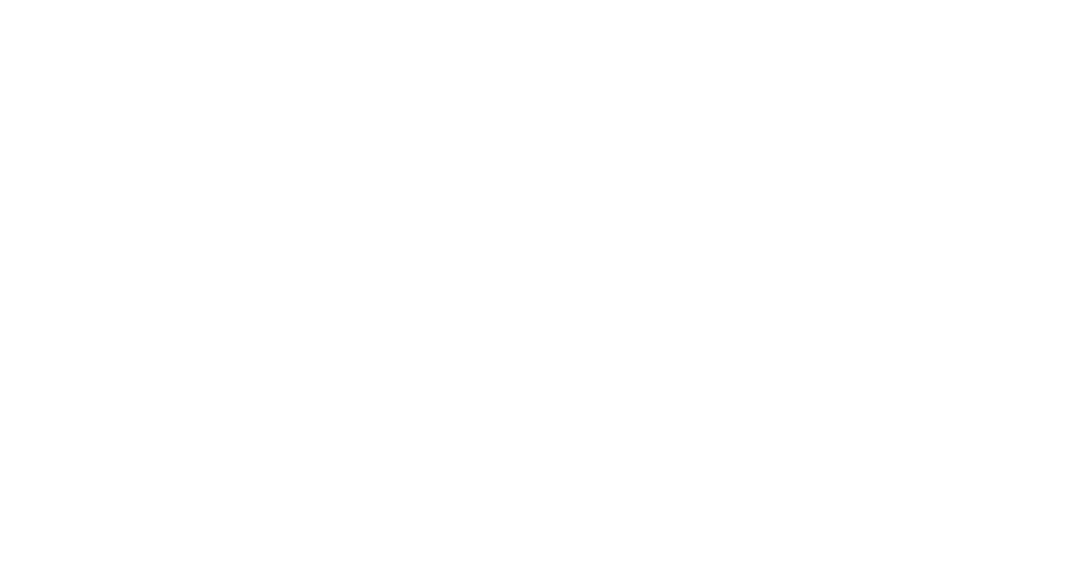
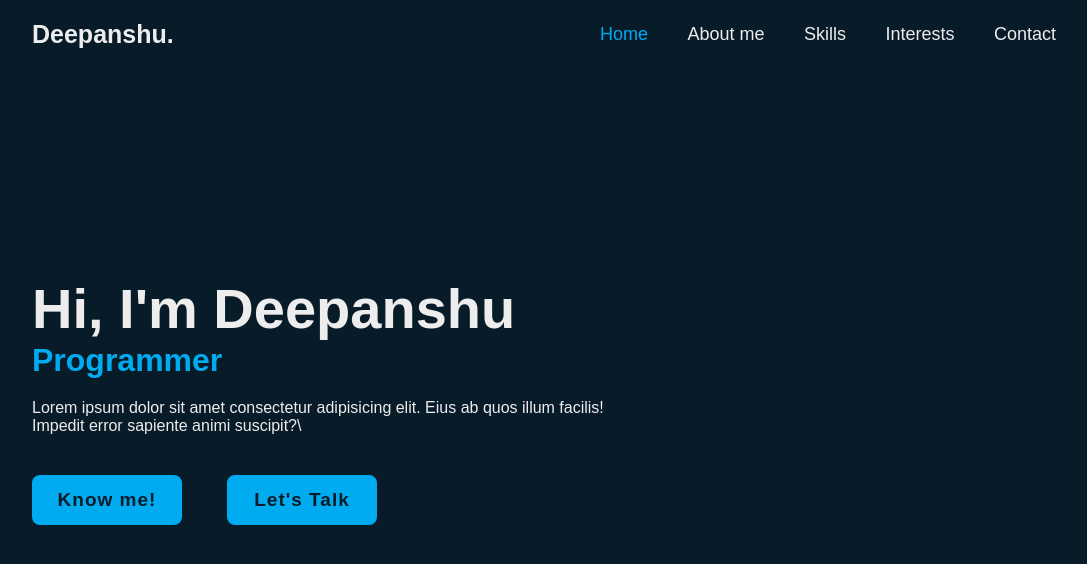
Before and after one commit to Deepans2004/CODESSOFT-Internship, a plain HTML site: page Portfolio/index.html in a window 1280 px wide. Shown: the whole page, without its empty margins (96-1183 px from the left). Drawn offline with Linux system fonts and the light colour scheme; a web font is replaced by a local one.

Commit message:
new commit

```diff
--- a/Portfolio/index.html
+++ b/Portfolio/index.html
@@ -1,12 +1,38 @@
 <!DOCTYPE html>
 <html lang="en">
+
 <head>
     <meta charset="UTF-8">
     <meta name="viewport" content="width=device-width, initial-scale=1.0">
-    <title>Portfolio</title>
+    <title>Document</title>
     <link rel="stylesheet" href="style.css">
 </head>
+
 <body>
+    <header class="header">
+        <a href="#" class="logo">Deepanshu.</a>
+
+        <nav class="navbar">
+            <a href="#" class="active">Home</a>
+            <a href="#">About me</a>
+            <a href="#">Skills</a>
+            <a href="#">Interests</a>
+            <a href="#">Contact</a>
+        </nav>
+    </header>
+
+    <section class="home">
+        <div class="home-content">
+            <h1>Hi, I'm Deepanshu</h1>
+            <h3>Programmer</h3>
+            <p>Lorem ipsum dolor sit amet consectetur adipisicing elit. Eius ab quos illum facilis! Impedit error sapiente animi suscipit?\</p>
+            <div class="btn-box">
+                <a href="#">Know me!</a>
+                <a href="#">Let's Talk</a>
+            </div>
+        </div>
+    </section>
 
 </body>
+
 </html>
--- a/Portfolio/style.css
+++ b/Portfolio/style.css
@@ -1,4 +1,132 @@
+@import url('https://fonts.googleapis.com/css2?family=Baloo+Bhaijaan+2:wght@400..800&display=swap');
+
 *{
     margin: 0;
     padding: 0;
+    box-sizing: border-box;
+    font-family: "Baloo Bhaijaan 2", sans-serif;
 }
+
+body{
+    background: #081b29;
+    color: #ededed;
+}
+
+.header{
+    position: fixed;
+    top: 0;
+    left: 0;
+    width: 100%;
+    padding: 20px 10%;
+    background: transparent;
+    display: flex;
+    justify-content: space-between;
+    align-items: center;
+    z-index: 100;
+}
+
+.logo{
+    font-size: 25px;
+    color: #ededed;
+    text-decoration: none;
+    font-weight: 600;
+}
+
+.navbar a{
+    font-size: 18px;
+    text-decoration: none;
+    color: #ededed;
+    font-weight: 500;
+    margin-left: 35px;
+    transition: .3s;
+}
+
+.navbar a:hover,
+.navbar a.active{
+    color: #00abf0;
+}
+
+.home{
+    height: 100vh;
+    display: flex;
+    align-items: center;
+    padding: 0 10%;
+}
+
+.home-content{
+    max-width: 600px;
+}
+
+.home-content h1{
+    font-size: 56px;
+    font-weight: 700;
+    line-height: 1.2;
+}
+
+.home-content h3{
+    font-size: 32px;
+    font-weight: 700;
+    color: #00abf0;
+}
+
+.home-content p{
+    font-size: 16px;
+    margin: 20px 0 40px;
+
+}
+
+.home-content .btn-box{
+    display: flex;
+    justify-content: space-between;
+    width: 345px;
+    height: 50px;
+}
+
+.btn-box a{
+    position: relative;
+    display: inline-flex;
+    justify-content: center;
+    align-items: center;
+    width: 150px;
+    height: 100%;
+    background: #00abf0;
+    border: 2px solid #00abf0;
+    border-radius: 8px;
+    font-size: 19px;
+    color: #081b29;
+    text-decoration: none;
+    font-weight: 600;
+    letter-spacing: 1px;
+    z-index: 1;
+    overflow: hidden;
+}
+
+btn-box a:nth-child(2){
+    background: transparent;
+    color: #00abf0;
+}
+btn-box a:nth-child(2):hover{
+color: #081b29;
+
+
+}
+
+btn-box a:nth-child(2)::before{
+    background: #00abf0;
+}
+.btn-box a:before{
+    content: '';
+    position: absolute;
+    top: 0;
+    left: 0;
+    width: 0;
+    height: 100%;
+    background: #081b29;
+    z-index: -1;
+    transition: .5s;
+}
+
+.btn-box a:hover::before{
+    width: 100%;
+
+}
```
Also changed, not shown: Portfolio/script.js (added).
